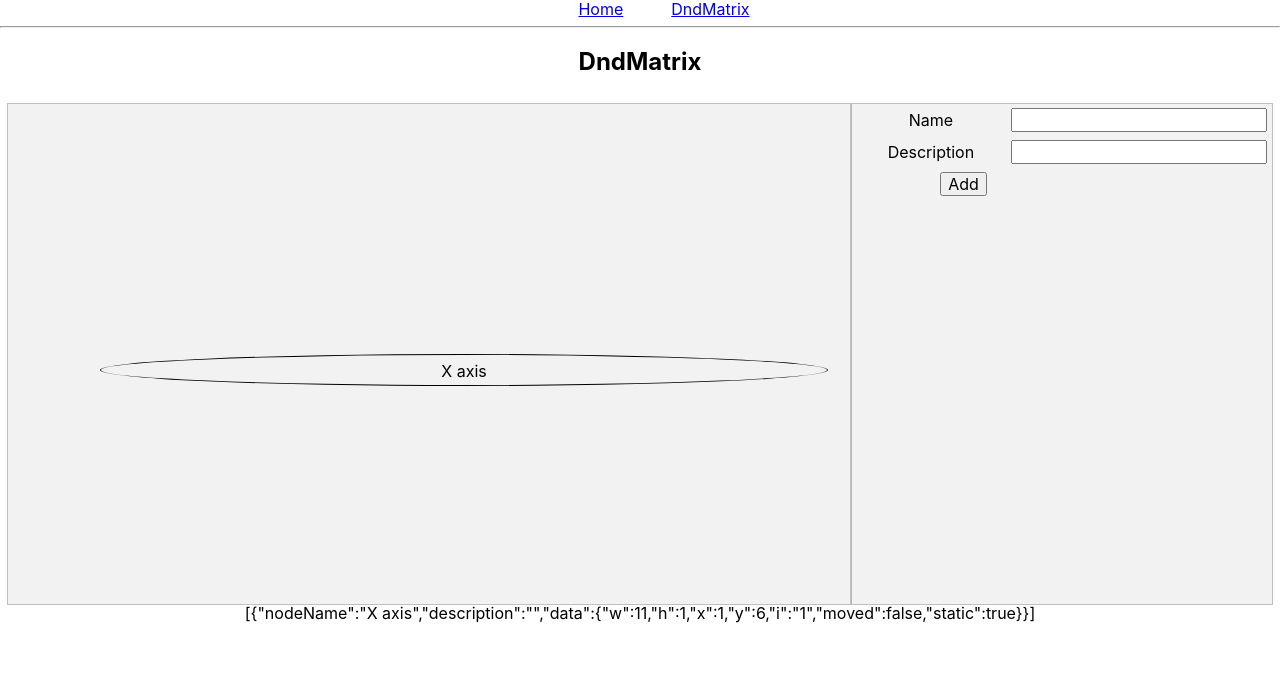
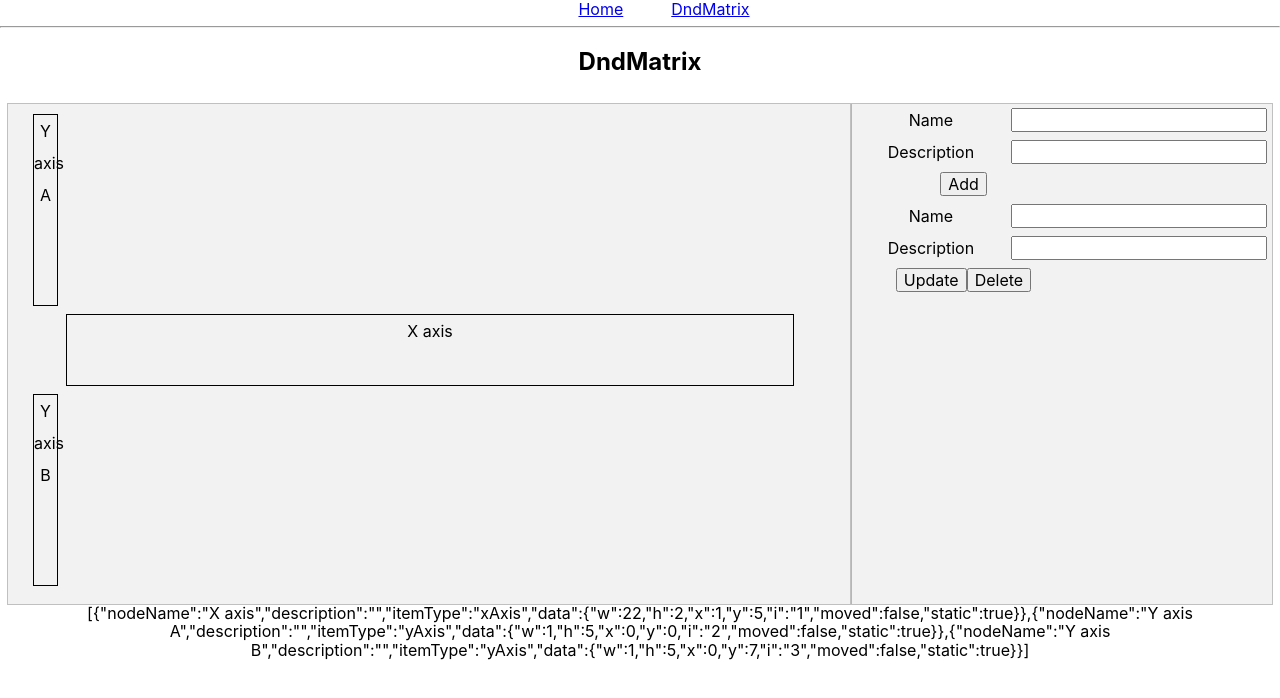
Before and after one commit to ymtdzzz/react-playground, a React (Create React App) app: page /DndMatrix in a window 1280 px wide. Shown: the top 698 px of the page. Built offline with nearby package versions, Linux system fonts and the light colour scheme.

Commit message:
[DndMatrix]: update node wip

```diff
--- a/package.json
+++ b/package.json
@@ -20,6 +20,7 @@
     "react-grid-system": "^7.1.1",
     "react-router-dom": "^5.2.0",
     "react-scripts": "4.0.3",
+    "react-tooltip": "^4.2.15",
     "serverless-s3-sync": "^1.16.1",
     "styled-components": "^5.2.1",
     "typescript": "^4.2.2",
--- a/src/components/common/StyledLink.tsx
+++ b/src/components/common/StyledLink.tsx
@@ -8,11 +8,11 @@ const LinkWrapper = styled.a`
 `
 
 type Props = {
-  to: string,
-  text: string,
+  to: string
+  text: string
 }
 
-const StyledLink: React.FC<Props> = ({to, text}): ReactElement => {
+const StyledLink: React.FC<Props> = ({ to, text }): ReactElement => {
   return (
     <LinkWrapper>
       <Link to={to}>{text}</Link>
--- a/src/components/dnd_matrix/DndMatrix.tsx
+++ b/src/components/dnd_matrix/DndMatrix.tsx
@@ -3,16 +3,18 @@ import 'react-grid-layout/css/styles.css'
 import { Col, Container, Row } from 'react-grid-system'
 import styled from 'styled-components'
 import GridLayout from 'react-grid-layout'
+import ReactTooltip from 'react-tooltip'
 
 interface InputData {
-  nodeName: string,
-  description: string,
+  nodeName: string
+  description: string
 }
 
 interface Item {
-  nodeName: string,
-  description: string,
-  data: GridLayout.Layout,
+  nodeName: string
+  description: string
+  itemType: 'node' | 'xAxis' | 'yAxis'
+  data: GridLayout.Layout
 }
 
 const TextArea = styled.div`
@@ -28,18 +30,20 @@ const MatrixArea = styled.div`
   height: 500px;
 `
 
-const SideArea = styled.div`
-`
+const SideArea = styled.div``
 
 const Node = styled.div`
   border-radius: 100%;
   border: 1px solid black;
 `
 
-/* const Node2 = styled.div`
- *   border: 1px solid red;
- *   background-color: red;
- * ` */
+const XAxisNode = styled.div`
+  border: 1px solid black;
+`
+
+const YAxisNode = styled.div`
+  border: 1px solid black;
+`
 
 const DndMatrix: React.FC = (): ReactElement => {
   const elm = useRef<HTMLDivElement>(null)
@@ -48,10 +52,24 @@ const DndMatrix: React.FC = (): ReactElement => {
     {
       nodeName: 'X axis',
       description: '',
-      data: {i: '1', x: 1, y: 6, w: 11, h: 1, static: true},
+      itemType: 'xAxis',
+      data: { i: '1', x: 1, y: 5, w: 22, h: 2, static: true },
+    },
+    {
+      nodeName: 'Y axis A',
+      description: '',
+      itemType: 'yAxis',
+      data: { i: '2', x: 0, y: 0, w: 1, h: 5, static: true },
+    },
+    {
+      nodeName: 'Y axis B',
+      description: '',
+      itemType: 'yAxis',
+      data: { i: '3', x: 0, y: 7, w: 1, h: 5, static: true },
     },
   ])
-  const [inputData, setInputData] = useState<InputData>({nodeName: '', description: ''})
+  const [inputData, setInputData] = useState<InputData>({ nodeName: '', description: '' })
+  const [updateData, setUpdateData] = useState<InputData>({ nodeName: '', description: '' })
 
   useEffect(() => {
     if (elm.current) {
@@ -62,7 +80,7 @@ const DndMatrix: React.FC = (): ReactElement => {
   const onLayoutChange = (layout: GridLayout.Layout[]) => {
     var newNodeData: Item[] = []
     layout.forEach((item) => {
-      var result = nodeData.find((i) => i.data.i == item.i)
+      var result = nodeData.find((i) => i.data.i === item.i)
       if (result) {
         result.data = item
         newNodeData.push(result)
@@ -72,29 +90,41 @@ const DndMatrix: React.FC = (): ReactElement => {
   }
 
   const onNodeNameChanged = (event: React.ChangeEvent<HTMLInputElement>) => {
-    setInputData({nodeName: event.target.value, description: inputData.description})
+    setInputData({ nodeName: event.target.value, description: inputData.description })
   }
 
   const onDescriptionChanged = (event: React.ChangeEvent<HTMLInputElement>) => {
-    setInputData({nodeName: inputData.nodeName, description: event.target.value})
+    setInputData({ nodeName: inputData.nodeName, description: event.target.value })
   }
 
   const onAddNode = () => {
-    const maxIdx = Math.max.apply(null, nodeData.map((item) => parseInt(item.data.i)))
+    const maxIdx = Math.max.apply(
+      null,
+      nodeData.map((item) => parseInt(item.data.i))
+    )
     var newNodeData = nodeData
     newNodeData.push({
       nodeName: inputData.nodeName,
       description: inputData.description,
+      itemType: 'node',
       data: {
         i: `${maxIdx + 1}`,
         x: 0,
         y: 0,
         w: 1,
         h: 1,
-      }
+        maxH: 1,
+      },
     })
     setNodeData(newNodeData)
-    setInputData({nodeName: '', description: ''})
+    setInputData({ nodeName: '', description: '' })
+  }
+
+  const onNodeSelected = (idx: string) => {
+    const item = nodeData.find((i) => i.data.i === idx)
+    if (item) {
+      setUpdateData({...item})
+    }
   }
 
   return (
@@ -105,29 +135,88 @@ const DndMatrix: React.FC = (): ReactElement => {
           <Row>
             <Col md={8} debug>
               <MatrixArea ref={elm}>
-                <GridLayout cols={12} rowHeight={30} maxRows={12} layout={nodeData.map((item) => item.data)} width={matrixAreaWidth} compactType={null} onLayoutChange={onLayoutChange}>
-                  {nodeData.map((item) => <Node key={item.data.i}>{item.nodeName}</Node>)}
+                <GridLayout
+                  cols={24}
+                  rowHeight={30}
+                  maxRows={12}
+                  layout={nodeData.map((item) => item.data)}
+                  width={matrixAreaWidth}
+                  compactType={null}
+                  onLayoutChange={onLayoutChange}
+                  preventCollision={true}
+                >
+                  {nodeData.map((item) => {
+                    if (item.itemType === 'node') {
+                      return (
+                        <Node
+                          data-tip={item.description}
+                          data-event="click focus"
+                          data-for={`node-${item.data.i}`}
+                          key={item.data.i}
+                        >
+                          {item.nodeName}
+                          <ReactTooltip
+                            id={`node-${item.data.i}`}
+                            globalEventOff="click"
+                            afterShow={() => {onNodeSelected(item.data.i)}}
+                          />
+                        </Node>
+                      )
+                    } else if (item.itemType === 'xAxis') {
+                      return <XAxisNode key={item.data.i}>{item.nodeName}</XAxisNode>
+                    } else {
+                      return <YAxisNode key={item.data.i}>{item.nodeName}</YAxisNode>
+                    }
+                  })}
                 </GridLayout>
               </MatrixArea>
             </Col>
             <Col md={4} debug>
               <SideArea>
                 <Container>
+                  {/* create node */}
                   <Row>
                     <Col md={4}>Name</Col>
                     <Col md={8}>
-                      <input onChange={onNodeNameChanged} type='text' value={inputData.nodeName} />
+                      <input onChange={onNodeNameChanged} type="text" value={inputData.nodeName} />
                     </Col>
                   </Row>
                   <Row>
                     <Col md={4}>Description</Col>
                     <Col md={8}>
-                      <input type='text' onChange={onDescriptionChanged} value={inputData.description} />
+                      <input
+                        type="text"
+                        onChange={onDescriptionChanged}
+                        value={inputData.description}
+                      />
                     </Col>
                   </Row>
                   <Row>
                     <Col md={6}>
                       <button onClick={onAddNode}>Add</button>
+                    </Col>
+                  </Row>
+                  {/* update node */}
+                  <Row>
+                    <Col md={4}>Name</Col>
+                    <Col md={8}>
+                      <input onChange={onNodeNameChanged} type="text" value={updateData.nodeName} />
+                    </Col>
+                  </Row>
+                  <Row>
+                    <Col md={4}>Description</Col>
+                    <Col md={8}>
+                      <input
+                        type="text"
+                        onChange={onDescriptionChanged}
+                        value={updateData.description}
+                      />
+                    </Col>
+                  </Row>
+                  <Row>
+                    <Col md={6}>
+                      <button onClick={onAddNode}>Update</button>
+                      <button onClick={onAddNode}>Delete</button>
                     </Col>
                   </Row>
                 </Container>
```
Also changed, not shown: 1 other file (tests, documents, lock files or other folders).
